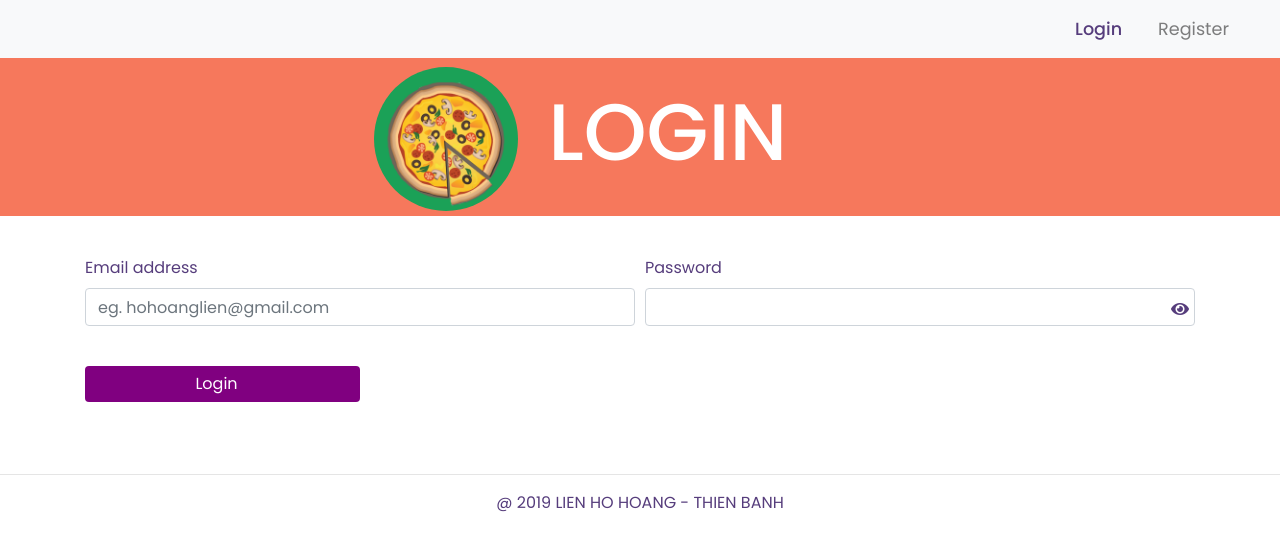
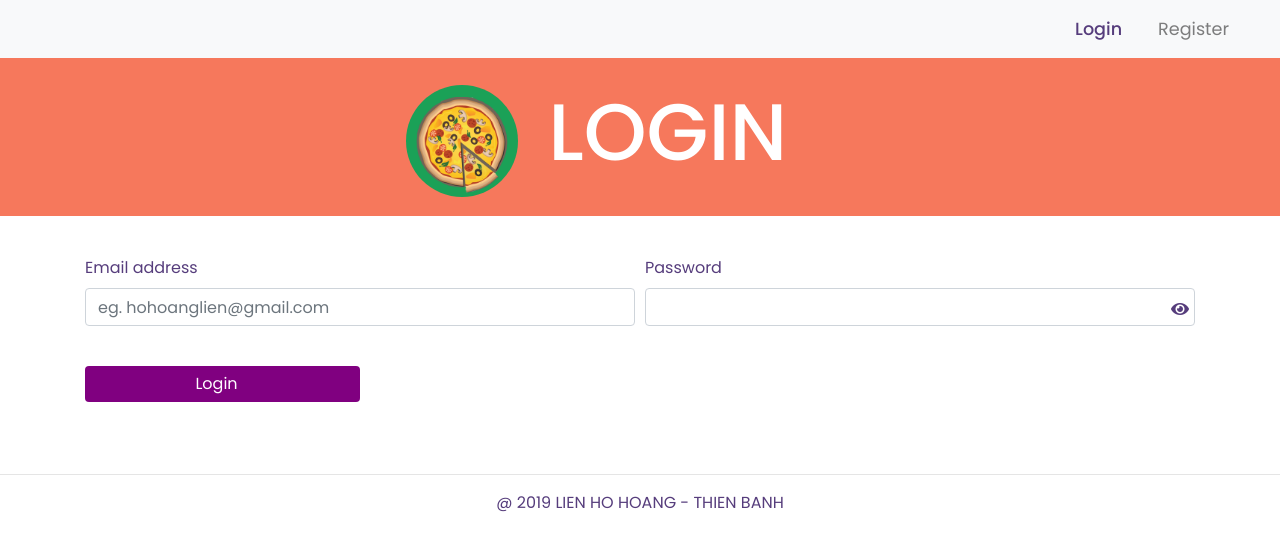
Before and after one commit to hoho0001/pizzashop, a plain HTML site: page index.html in a window 1280 px wide. Drawn offline with nearby package versions, Linux system fonts and the light colour scheme; no server answers.

Commit message:
change logo image size

```diff
--- a/css/main.css
+++ b/css/main.css
@@ -39,8 +39,8 @@ header div:first-child{
   height: 20vh;
 }
 #logo-image{
-height: 90%;
-margin-top: 0.7rem;
+height: 70%;
+margin-top: 1.8rem;
 width: auto;
 }
 main{
```
